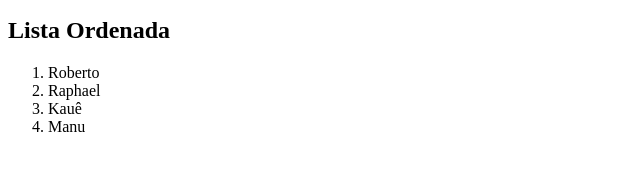
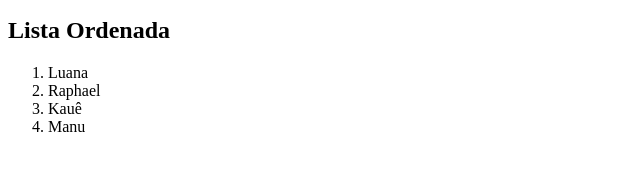
Before and after one commit to kauerlima/aula-tabela, a plain HTML site: page index.html in a window 1280 px wide. Shown: the part 202-372 px from the top of the page, 0-640 px from the left. Drawn offline with Linux system fonts and the light colour scheme.

Commit message:
Mudando nome de Ricardo para Luana

```diff
--- a/index.html
+++ b/index.html
@@ -18,7 +18,8 @@
 <h2>Lista Ordenada</h2>
 
 <ol>
-<li>Roberto</li>
+<li>Luana
+</li>
 <li>Raphael</li>
 <li>Kauê</li>
 <li>Manu</li>
```
